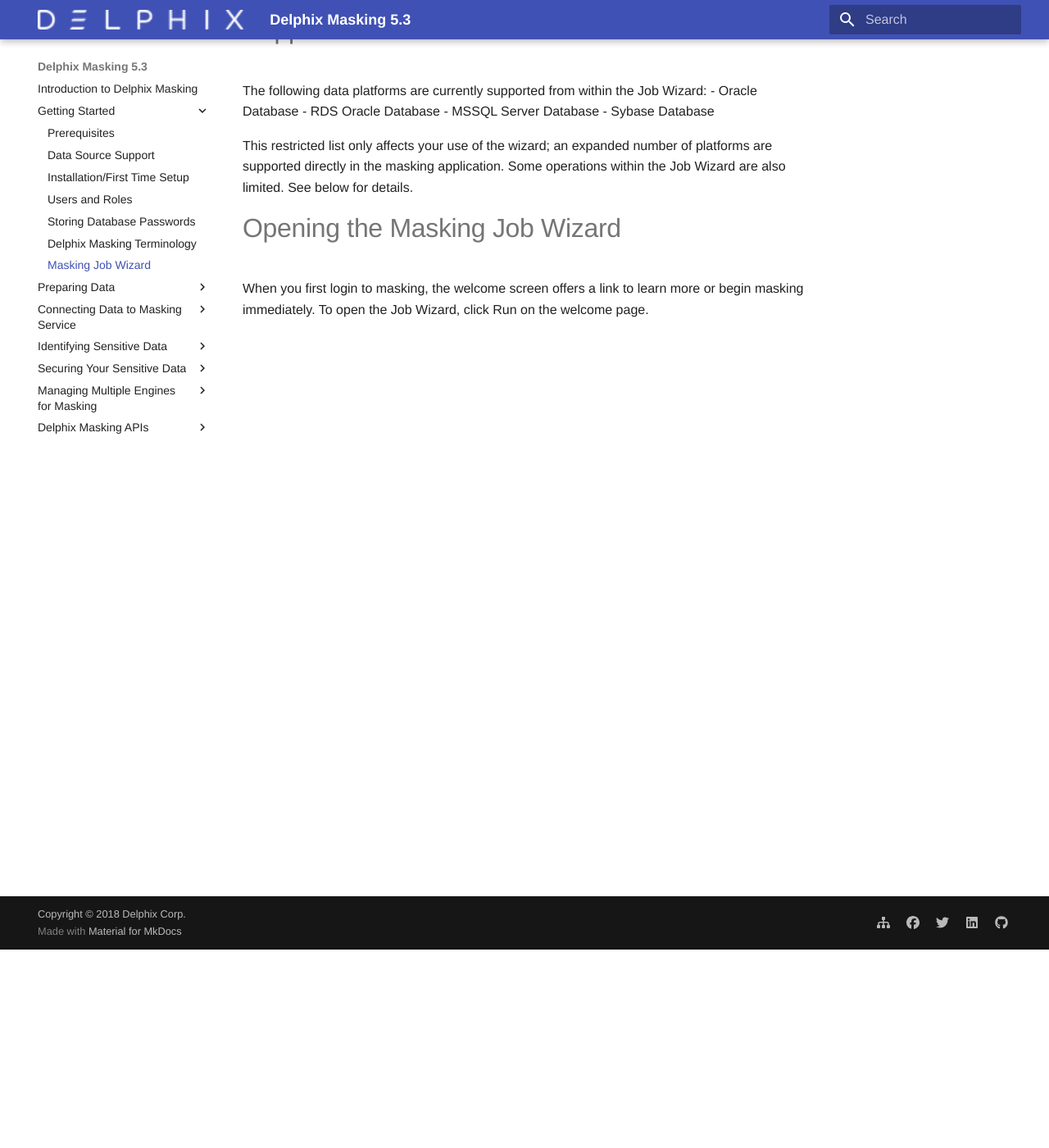
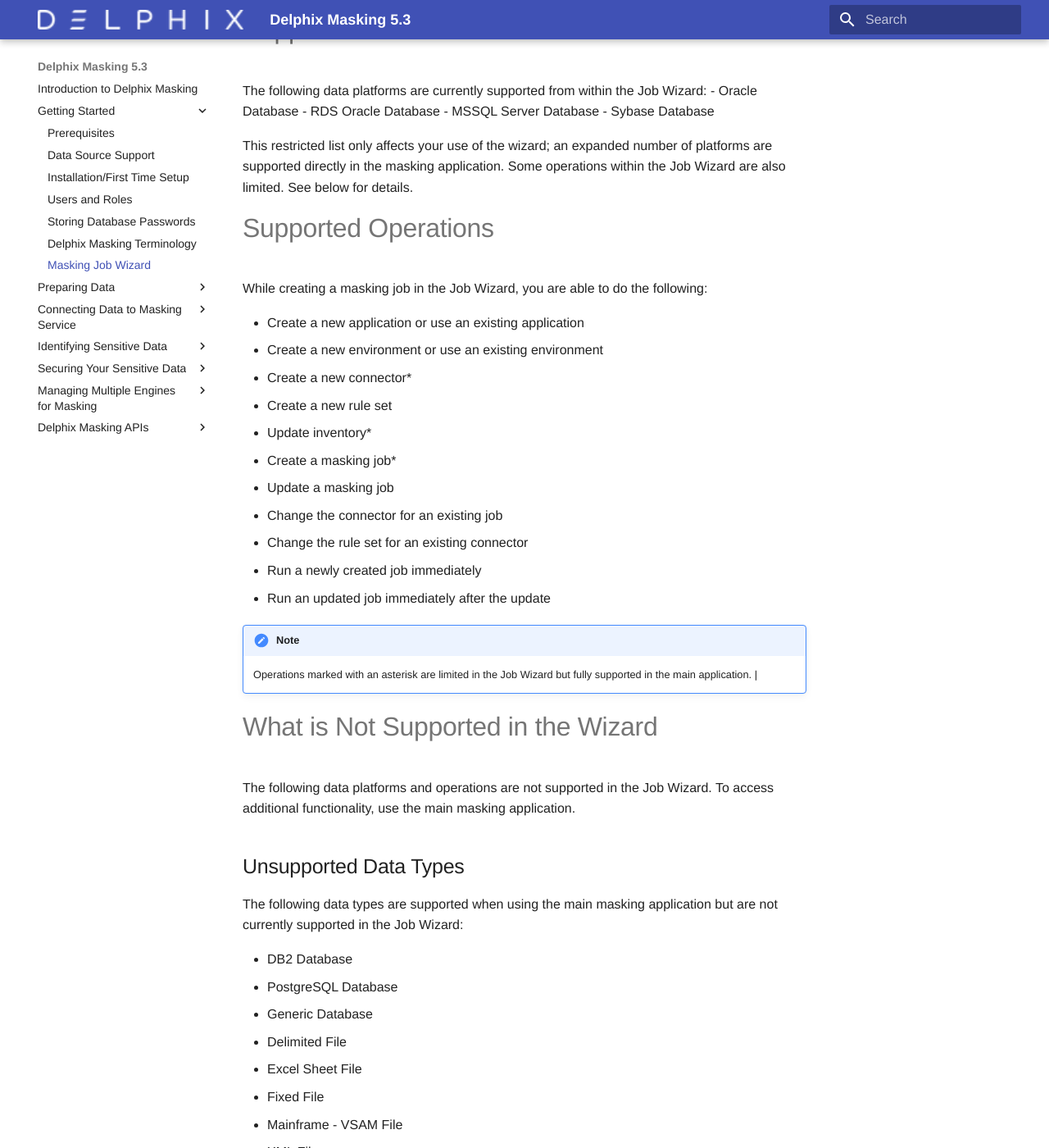
Before and after one commit to skdelphix/maskdocs, an MkDocs documentation site: the page built from docs/Getting_Started/Masking_Job_Wizard.md, in a window 1280 px wide and 1400 px high, scrolled down 242 px. Shown: the whole window at 82% size. Built offline with MkDocs 1.6.1 and Material for MkDocs 9.7.7, drawn with Linux system fonts in a browser that asks for light colours; some web fonts are replaced; some of the changed text lies outside the part shown.

Commit message:
Update Masking_Job_Wizard.md

```diff
--- a/docs/Getting_Started/Masking_Job_Wizard.md
+++ b/docs/Getting_Started/Masking_Job_Wizard.md
@@ -16,12 +16,59 @@ This restricted list only affects your use of the wizard; an expanded number of
 platforms are supported directly in the masking application. Some operations
 within the Job Wizard are also limited. See below for details.
 
+# Supported Operations
+While creating a masking job in the Job Wizard, you are able to do the following:
 
+- Create a new application or use an existing application
+- Create a new environment or use an existing environment
+- Create a new connector*
+- Create a new rule set
+- Update inventory*
+- Create a masking job*
+- Update a masking job
+- Change the connector for an existing job
+- Change the rule set for an existing connector
+- Run a newly created job immediately
+- Run an updated job immediately after the update
 
+!!! note
+    Operations marked with an asterisk are limited in the Job Wizard but fully supported in the main application. |
+
+# What is Not Supported in the Wizard
+The following data platforms and operations are not supported in the Job Wizard.
+To access additional functionality, use the main masking application.
+
+## Unsupported Data Types
+The following data types are supported when using the main masking application
+but are not currently supported in the Job Wizard:
+
+- DB2 Database
+- PostgreSQL Database
+- Generic Database
+- Delimited File
+- Excel Sheet File
+- Fixed File
+- Mainframe - VSAM File
+- XML File
+
+## Unsupported Operations
+The following operations are not yet supported from within the Job Wizard:
+
+- Creating any connector or rule set for an unsupported data type
+- Deleting any application, environment, connector, rule set, or masking job
+- Importing or exporting any object
+- Updating an environment
+- Creating a connector using Advanced mode
+- Updating a connector
+- Updating a rule set
+- Creating a job for an unsupported data type
+- Modifying a job for an unsupported data type
+- Monitoring running jobs
+- Creating, editing, deleting, or running any Profile jobs
 
 # Opening the Masking Job Wizard
 When you first login to masking, the welcome screen offers a link to learn more
 or begin masking immediately. To open the Job Wizard, click Run on the welcome
 page.
 
-![](./media/image2.png)
+![](./media/welcome.png)
```
